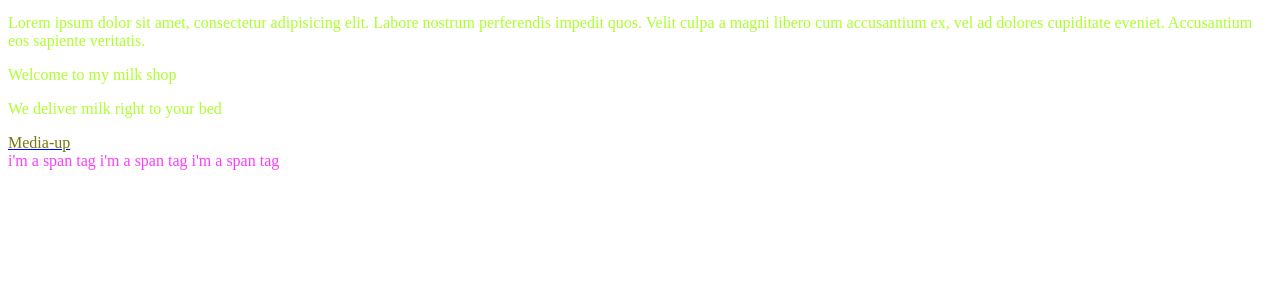
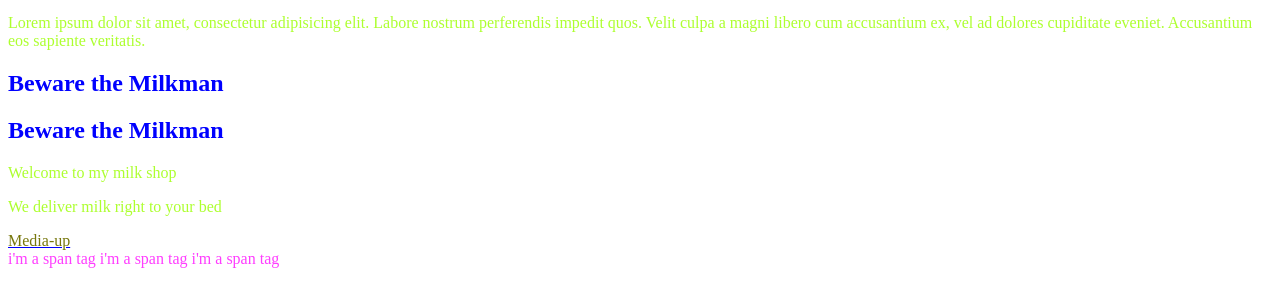
Before and after one commit to TomaszSmuga/CSS-for-begginers, a plain HTML site: page contact.html in a window 1280 px wide. Shown: the part 147-454 px from the top of the page. Drawn offline with Linux system fonts and the light colour scheme.

Commit message:
Selector specificity

```diff
--- a/contact.html
+++ b/contact.html
@@ -22,6 +22,13 @@
         <p>Lorem ipsum dolor sit amet, consectetur adipisicing elit. Labore nostrum perferendis impedit quos. Velit culpa a magni libero cum accusantium ex, vel ad dolores cupiditate eveniet. Accusantium eos sapiente veritatis.</p>
     </div>
 
+    <div id="main-content">
+        <h2> Beware the <strong class="bussy">Milkman</strong></h2>
+        <h2 class="test"> Beware the <strong>Milkman</strong></h2>
+
+
+    </div>
+
     <div id="content-header">
         <p>Welcome to my milk shop</p>
         <p>We deliver milk right to your bed</p>
```
